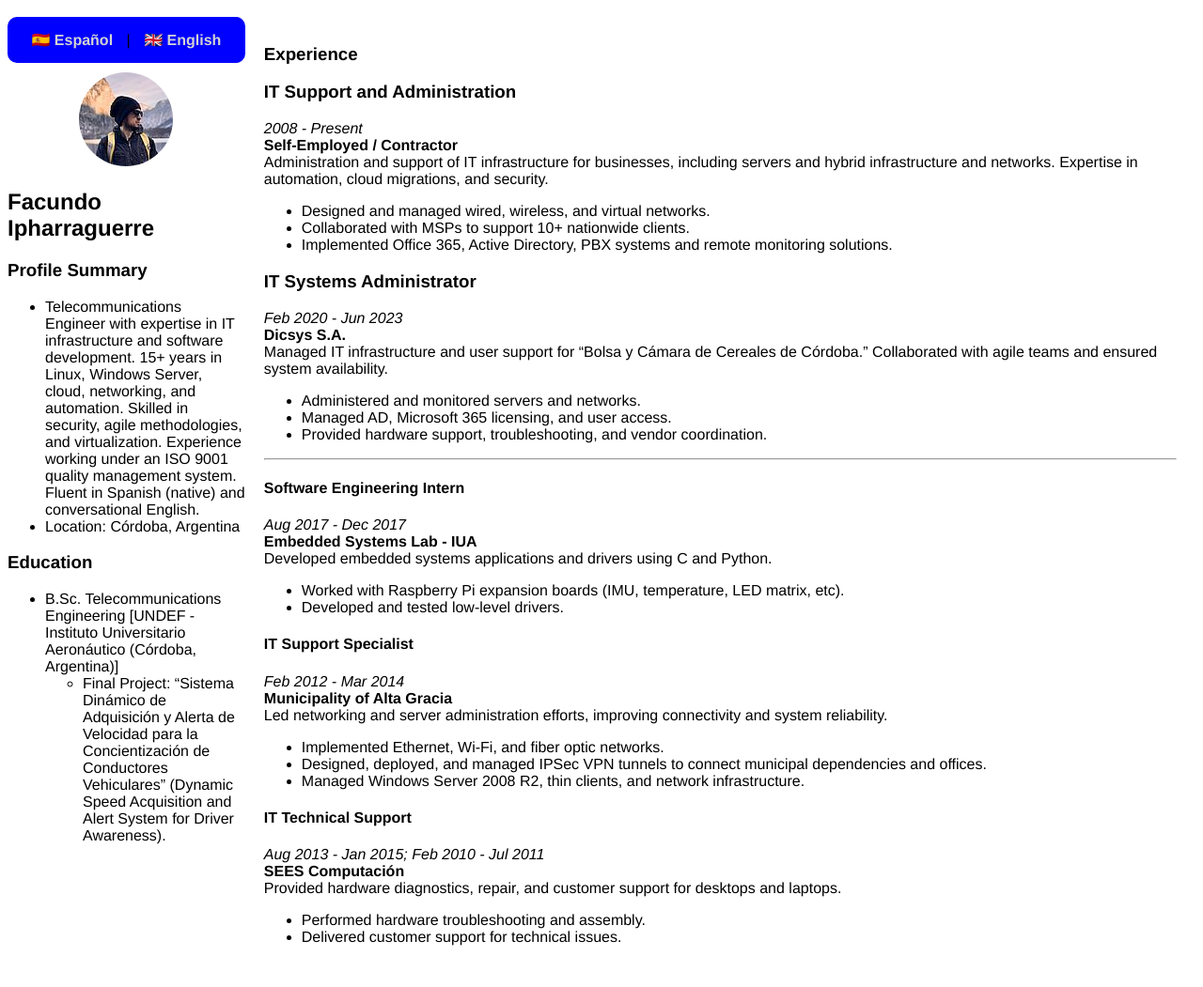
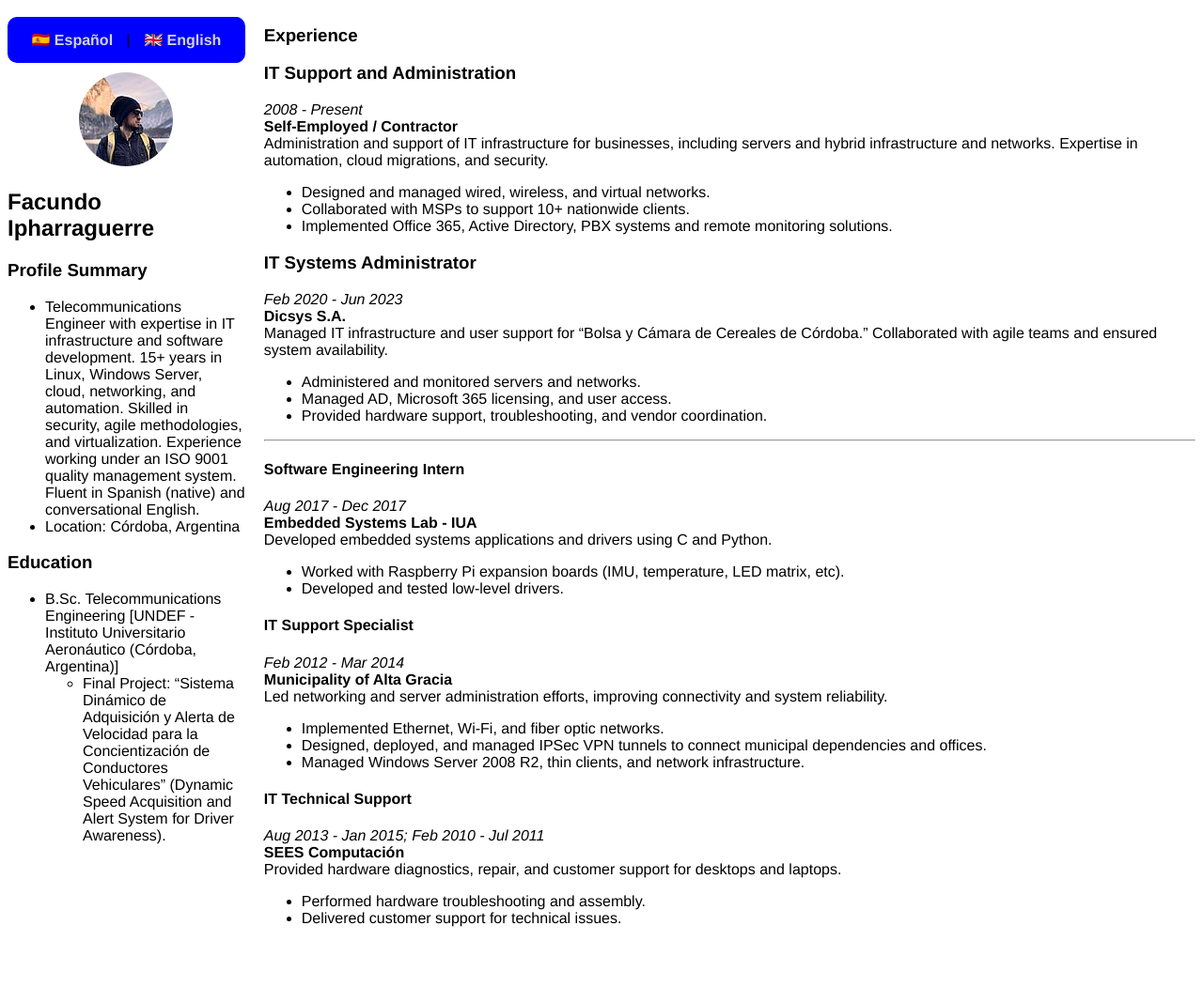
Before and after one commit to fipharraguerre/cv-homepage, a Jekyll site: the page built from index_en.md, in a window 1280 px wide. Shown: the whole page at 94% size. Built offline with Jekyll 4.4.1, drawn with Linux system fonts in a browser that asks for light colours; after the commit the page ends 1011 px from its top, so only the background shows below that.

Commit message:
fixed css

```diff
--- a/assets/style.css
+++ b/assets/style.css
@@ -15,7 +15,8 @@
 
 .content {
     flex: 1; /* Takes remaining space */
-    padding: 20px;
+    padding-left: 20px; /* Adds space on the left */
+    box-sizing: border-box; /* Ensures padding is included in the width */
 }
 
 /* Responsive: Move sidebar above content on small screens */
```
